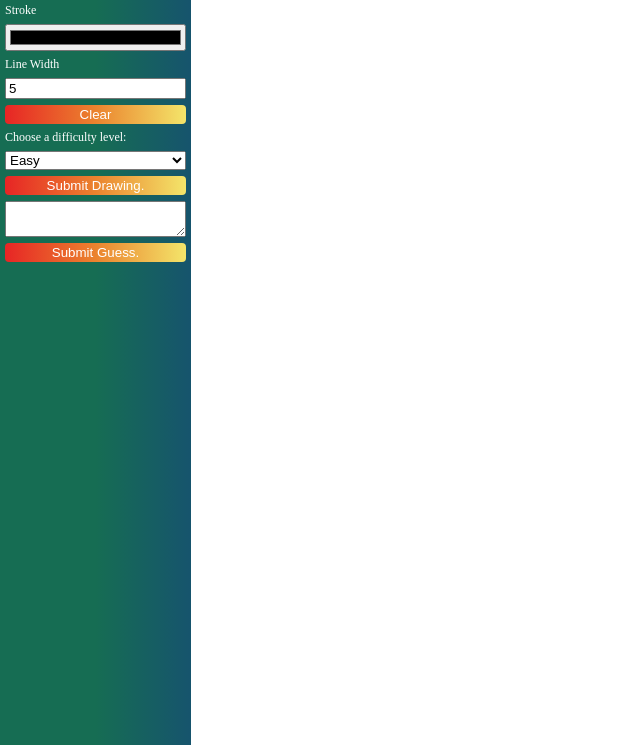
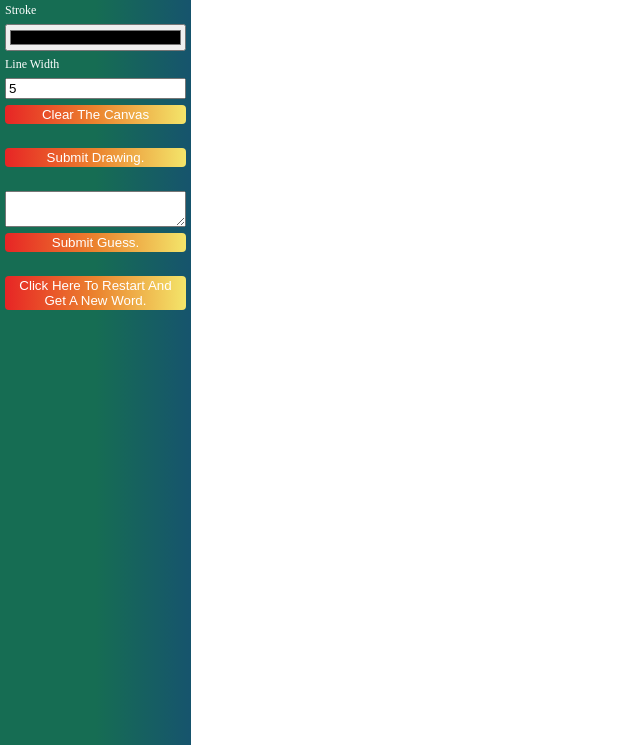
Before and after one commit to Jaicies/WebAppsFinalProj, a website with bundled scripts: page Mycanvas.html in a window 1280 px wide. Shown: the part 55-800 px from the top of the page, without its empty margins (0-640 px from the left). Built offline with nearby package versions, Linux system fonts and the light colour scheme.

Commit message:
Restart button/New Word Button

```diff
--- a/Mycanvas.html
+++ b/Mycanvas.html
@@ -18,18 +18,13 @@
       <input id="stroke" name='stroke' type="color">
       <label for="lineWidth">Line Width</label>
       <input id="lineWidth" name='lineWidth' type="number" value="5">
-      <button id="clear">Clear</button>
-      <label for="dropdown">Choose a difficulty level:</label>
-      <select name="difficulty" id="difficulty">
-        <option value="easy"> Easy</option>
-        <option value="medium">Hard</option>
-        <option value="impossible">Impossible</option>
-      </select>
+      <button id="clear">Clear The Canvas</button> &nbsp;
 
 
 
 
-            <button onclick="myDrawing()">Submit Drawing.</button>
+
+            <button onclick="myDrawing()">Submit Drawing.</button> &nbsp;&nbsp;
 
             <script>
               function myDrawing() {
@@ -43,7 +38,7 @@
       <textarea id="myText"></textarea>
 
 
-              <button onclick="myGuess()">Submit Guess.</button>
+              <button onclick="myGuess()">Submit Guess.</button> &nbsp;&nbsp;
 
               <script>
                 function myGuess() {
@@ -51,6 +46,15 @@
                 }
                 </script>
 
+
+
+              <script>
+                 function refreshPage(){
+                  window.location.reload();
+              }
+              </script>
+
+              <button class="submit" onClick="refreshPage()">Click Here To Restart And Get A New Word.</button>
 
     </div>
 
```
Also changed, not shown: Mycanvas.css (line endings or trailing spaces), Mycanvas.js (line endings or trailing spaces).
